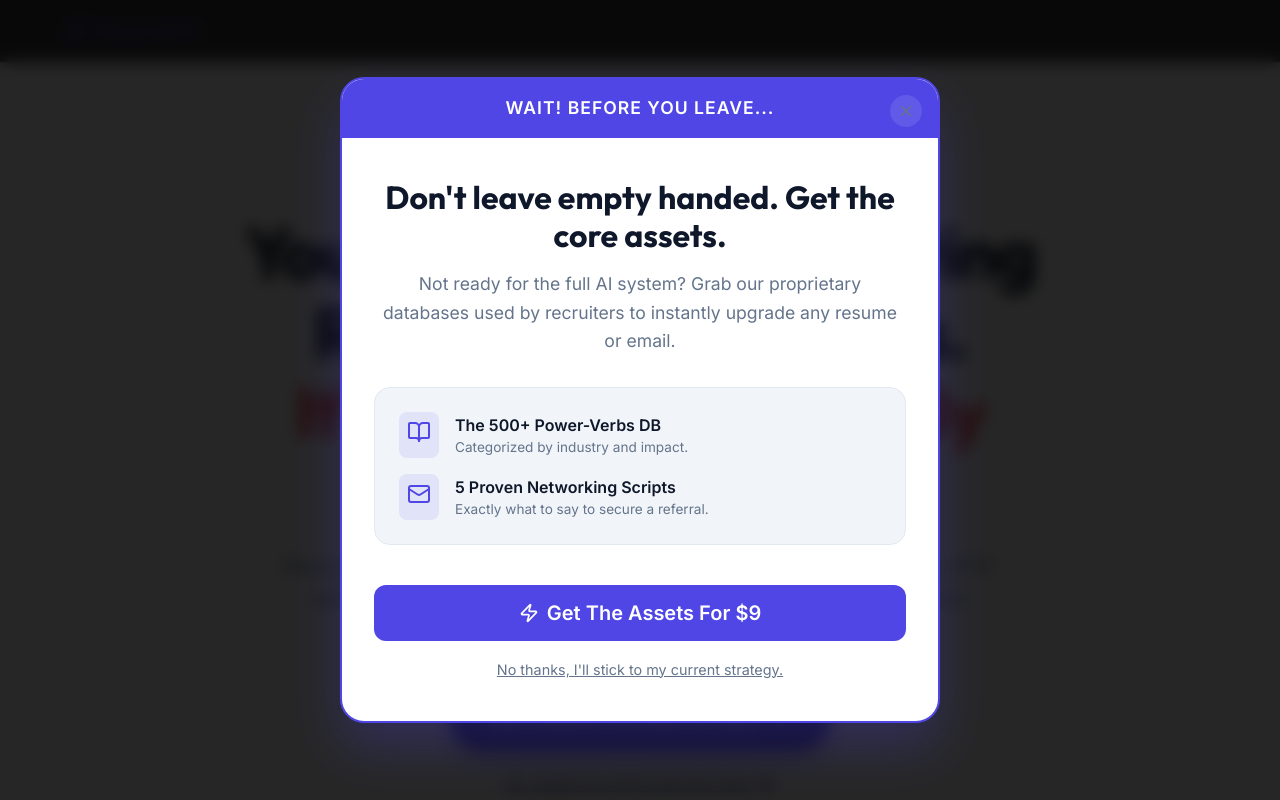
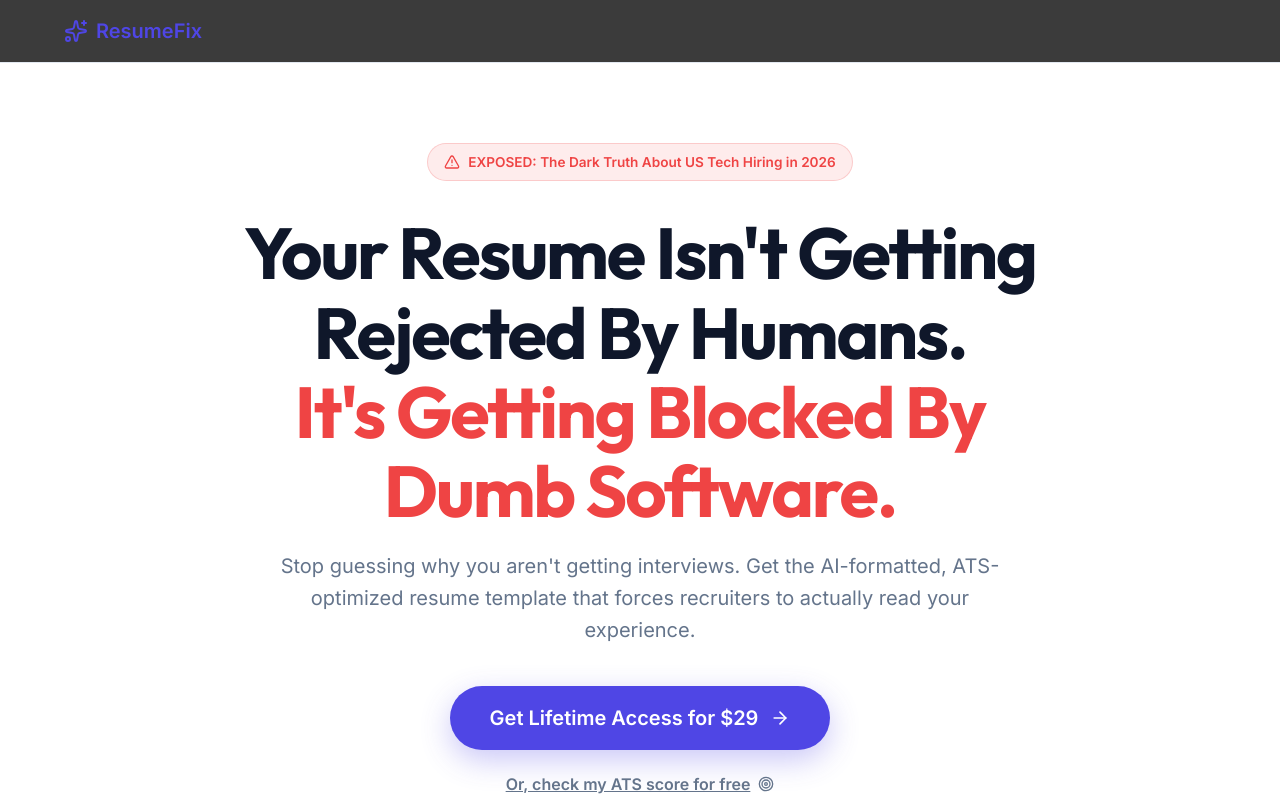
Before and after one commit to ksuhasaria/ResumeFix, a Next.js app: page / in a window 1280 px wide. Shown: the top 800 px of the page. Built offline with nearby package versions, Linux system fonts and the light colour scheme; no server answers.

Commit message:
refactor(cro): remove exit intent popup completely

```diff
--- a/src/app/page.tsx
+++ b/src/app/page.tsx
@@ -5,7 +5,6 @@ import { Sparkles, CheckCircle, Star, ArrowRight, ShieldCheck, Zap, Target, Tren
 import { motion, AnimatePresence } from 'framer-motion';
 import { useState, useEffect } from 'react';
 import { event } from '@/components/MetaPixel';
-import ExitIntentPopup from '@/components/ExitIntentPopup';
 import LiveSocialProof from '@/components/LiveSocialProof';
 import AtsQuizModal from '@/components/AtsQuizModal';
 
@@ -59,7 +58,6 @@ export default function SalesPage() {
     return (
         <main style={{ overflowX: 'hidden', background: 'var(--background)' }}>
             <LiveSocialProof />
-            <ExitIntentPopup />
             <AtsQuizModal isOpen={isQuizOpen} onClose={() => setIsQuizOpen(false)} onComplete={() => document.getElementById('pricing')?.scrollIntoView({ behavior: 'smooth' })} />
             {/* Navbar Minimalist */}
             <nav style={{ padding: '1rem', borderBottom: '1px solid var(--border)', background: 'rgba(10, 10, 10, 0.8)', backdropFilter: 'blur(10px)', position: 'sticky', top: 0, zIndex: 100 }}>
--- a/src/components/ExitIntentPopup.tsx
+++ /dev/null
@@ -1,177 +0,0 @@
-'use client';
-
-import React, { useState, useEffect } from 'react';
-import { motion, AnimatePresence } from 'framer-motion';
-import { X, BookOpen, Mail, ArrowRight, Zap } from 'lucide-react';
-import { event } from '@/components/MetaPixel';
-
-export default function ExitIntentPopup() {
-    const [isVisible, setIsVisible] = useState(false);
-    const [hasTriggered, setHasTriggered] = useState(false);
-    const [loading, setLoading] = useState(false);
-
-    useEffect(() => {
-        // Only run on desktop logic using mouseleave on extreme top coordinates
-        const handleMouseLeave = (e: MouseEvent) => {
-            if (e.clientY <= 0 && !hasTriggered) {
-                // User is likely moving mouse to address bar or close button
-                triggerPopup();
-            }
-        };
-
-        // Mobile logic: fast upward scrolling at the top of the page
-        let lastScrollY = window.scrollY;
-        const handleScroll = () => {
-            const currentScrollY = window.scrollY;
-            if (currentScrollY < lastScrollY && currentScrollY < 300 && lastScrollY - currentScrollY > 50 && !hasTriggered) {
-                triggerPopup();
-            }
-            lastScrollY = currentScrollY;
-        };
-
-        const triggerPopup = () => {
-            // Check session storage so we don't annoy returning users in the same session
-            const triggeredThisSession = sessionStorage.getItem('exitIntentTriggered');
-            if (!triggeredThisSession) {
-                setIsVisible(true);
-                setHasTriggered(true);
-                sessionStorage.setItem('exitIntentTriggered', 'true');
-            }
-        };
-
-        document.addEventListener('mouseleave', handleMouseLeave);
-        window.addEventListener('scroll', handleScroll);
-
-        return () => {
-            document.removeEventListener('mouseleave', handleMouseLeave);
-            window.removeEventListener('scroll', handleScroll);
-        };
-    }, [hasTriggered]);
-
-    const handleCheckout = async () => {
-        setLoading(true);
-        event('InitiateCheckout', { currency: 'USD', value: 9.00 });
-
-        try {
-            // Hardcoding a generic standard/test price ID for the $9 downsell for now
-            // The user will need to configure a specific $9 downsell price in Stripe later
-            // For now, we reuse standard or mock it to avoid breaking the flow
-            const priceId = process.env.NEXT_PUBLIC_STRIPE_STANDARD_PRICE_ID;
-
-            const response = await fetch('/api/create-checkout-session', {
-                method: 'POST',
-                headers: { 'Content-Type': 'application/json' },
-                body: JSON.stringify({ priceId }),
-            });
-
-            const data = await response.json();
-            if (data.url) {
-                window.location.href = data.url;
-            } else {
-                setLoading(false);
-            }
-        } catch (error) {
-            console.error(error);
-            setLoading(false);
-        }
-    };
-
-    return (
-        <AnimatePresence>
-            {isVisible && (
-                <div style={{
-                    position: 'fixed',
-                    top: 0, left: 0, right: 0, bottom: 0,
-                    zIndex: 9999,
-                    display: 'flex',
-                    alignItems: 'center',
-                    justifyContent: 'center',
-                    background: 'rgba(0,0,0,0.85)',
-                    backdropFilter: 'blur(8px)',
-                    padding: '1rem'
-                }}>
-                    <motion.div
-                        initial={{ scale: 0.9, opacity: 0, y: 20 }}
-                        animate={{ scale: 1, opacity: 1, y: 0 }}
-                        exit={{ scale: 0.9, opacity: 0, y: -20 }}
-                        transition={{ type: 'spring', damping: 25, stiffness: 300 }}
-                        style={{
-                            background: 'var(--card)',
-                            border: '2px solid var(--primary)',
-                            borderRadius: '1.5rem',
-                            maxWidth: '600px',
-                            width: '100%',
-                            position: 'relative',
-                            boxShadow: '0 25px 50px rgba(79, 70, 229, 0.25)',
-                            overflow: 'hidden'
-                        }}
-                    >
-                        {/* Close Button */}
-                        <button
-                            onClick={() => setIsVisible(false)}
-                            style={{
-                                position: 'absolute', top: '1rem', right: '1rem',
-                                background: 'rgba(255,255,255,0.1)', border: 'none', color: 'var(--muted-foreground)',
-                                width: '32px', height: '32px', borderRadius: '50%', display: 'flex', alignItems: 'center', justifyContent: 'center',
-                                cursor: 'pointer', zIndex: 10
-                            }}
-                        >
-                            <X size={18} />
-                        </button>
-
-                        {/* Top Banner */}
-                        <div style={{ background: 'var(--primary)', color: 'white', padding: '1rem', textAlign: 'center', fontWeight: 800, fontSize: '1.1rem', letterSpacing: '1px' }}>
-                            WAIT! BEFORE YOU LEAVE...
-                        </div>
-
-                        {/* Content */}
-                        <div style={{ padding: 'clamp(1.5rem, 5vw, 2.5rem) clamp(1rem, 5vw, 2rem)', textAlign: 'center' }}>
-                            <h2 style={{ fontSize: 'clamp(1.5rem, 6vw, 2rem)', fontWeight: 800, marginBottom: '1rem', lineHeight: 1.2 }}>
-                                Don't leave empty handed. Get the core assets.
-                            </h2>
-                            <p style={{ color: 'var(--muted-foreground)', fontSize: 'clamp(0.95rem, 3vw, 1.1rem)', marginBottom: '2rem', lineHeight: 1.6 }}>
-                                Not ready for the full AI system? Grab our proprietary databases used by recruiters to instantly upgrade any resume or email.
-                            </p>
-
-                            <div style={{ display: 'flex', flexDirection: 'column', gap: '1rem', marginBottom: '2.5rem', textAlign: 'left', background: 'var(--muted)', padding: '1.5rem', borderRadius: '1rem', border: '1px solid var(--border)' }}>
-                                <div style={{ display: 'flex', alignItems: 'center', gap: '1rem' }}>
-                                    <div style={{ color: 'var(--primary)', background: 'rgba(79, 70, 229, 0.1)', padding: '0.5rem', borderRadius: '0.5rem' }}>
-                                        <BookOpen size={24} />
-                                    </div>
-                                    <div>
-                                        <div style={{ fontWeight: 700 }}>The 500+ Power-Verbs DB</div>
-                                        <div style={{ color: 'var(--muted-foreground)', fontSize: '0.85rem' }}>Categorized by industry and impact.</div>
-                                    </div>
-                                </div>
-                                <div style={{ display: 'flex', alignItems: 'center', gap: '1rem' }}>
-                                    <div style={{ color: 'var(--primary)', background: 'rgba(79, 70, 229, 0.1)', padding: '0.5rem', borderRadius: '0.5rem' }}>
-                                        <Mail size={24} />
-                                    </div>
-                                    <div>
-                                        <div style={{ fontWeight: 700 }}>5 Proven Networking Scripts</div>
-                                        <div style={{ color: 'var(--muted-foreground)', fontSize: '0.85rem' }}>Exactly what to say to secure a referral.</div>
-                                    </div>
-                                </div>
-                            </div>
-
-                            <button
-                                className="btn btn-primary"
-                                style={{ width: '100%', fontSize: 'clamp(1.1rem, 4vw, 1.25rem)', padding: '1rem 1.25rem', display: 'flex', alignItems: 'center', justifyContent: 'center', gap: '0.5rem', marginBottom: '1rem' }}
-                                onClick={handleCheckout}
-                                disabled={loading}
-                            >
-                                <Zap size={20} /> {loading ? 'Securing Access...' : 'Get The Assets For $9'}
-                            </button>
-                            <button
-                                onClick={() => setIsVisible(false)}
-                                style={{ background: 'transparent', border: 'none', color: 'var(--muted-foreground)', fontSize: '0.9rem', textDecoration: 'underline', cursor: 'pointer' }}
-                            >
-                                No thanks, I'll stick to my current strategy.
-                            </button>
-                        </div>
-                    </motion.div>
-                </div>
-            )}
-        </AnimatePresence>
-    );
-}
```
